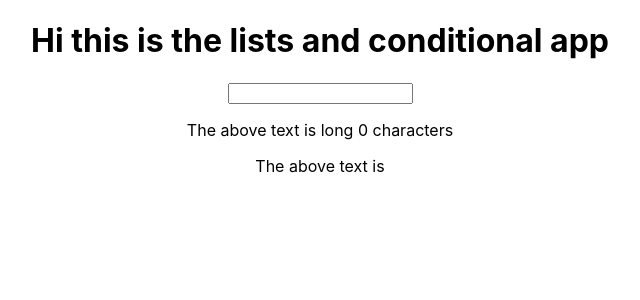
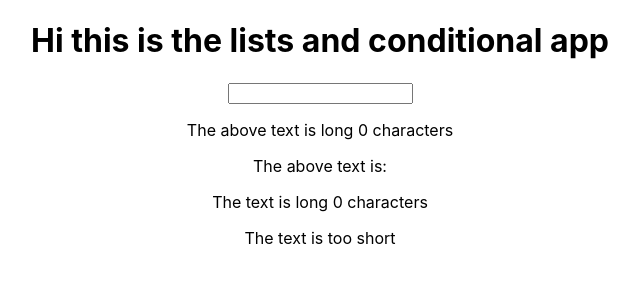
Before and after one commit to buaiscia/lists_conditionals_app, a React (Create React App) app: page / in a window 1280 px wide. Shown: the top 300 px of the page, without its empty margins (320-960 px from the left). Built offline with nearby package versions, Linux system fonts and the light colour scheme.

Commit message:
add validation component and shown through props one message or another depending on condition

```diff
--- a/src/App.js
+++ b/src/App.js
@@ -1,5 +1,6 @@
 import React, {Component} from 'react';
 import './App.css';
+import Validation from './validationComponent/validation';
 
 
 class App extends Component {
@@ -27,13 +28,42 @@ class App extends Component {
 
     }
 
+
+  validationFunc = (textToValid) => {
+    textToValid = this.state.letterCount;
+    if((textToValid) < 5 ) {
+
+    }
+  }
+
   render() {
+
+    let textValidation = null;
+
+    if(this.state.letterCount < 5) {
+      textValidation = (
+        <div>
+          <p>The text is too short</p>
+        </div>
+      )
+
+    }
+    else {
+      textValidation = (
+        <div>
+          <p>The text is long enough</p>
+        </div>
+      )
+    }
+
+
     return(
       <div className="classApp">
         <h1>Hi this is the lists and conditional app</h1>
         <input type="text" onChange={(event) => this.countLetter(event)} value={this.state.word}></input>
         <p>The above text is long {this.state.letterCount} characters </p>
-        <p>The above text is  {this.state.word}  </p>
+        <p>The above text is: {this.state.word}  </p>
+        <Validation textLength={this.state.letterCount} textValidation={textValidation}/>
       </div>
 
     )
--- /dev/null
+++ b/src/validationComponent/validation.js
@@ -0,0 +1,15 @@
+import React from 'react';
+
+const Validation = (props) => {
+
+    return(
+
+        <div>
+            The text is long {props.textLength} characters
+            {props.textValidation}
+        </div>
+    )
+}
+
+
+export default Validation;
```
